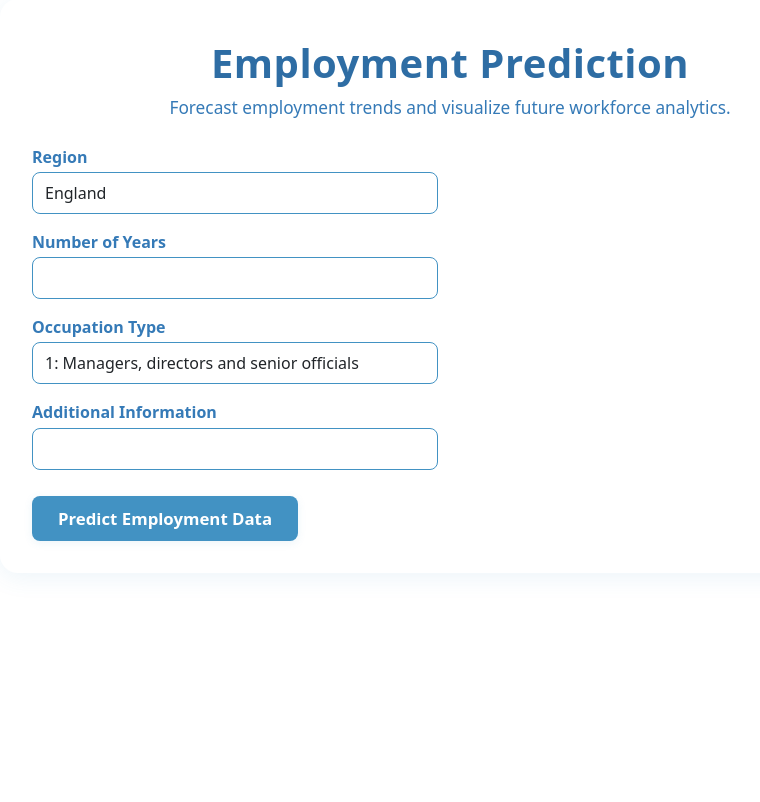
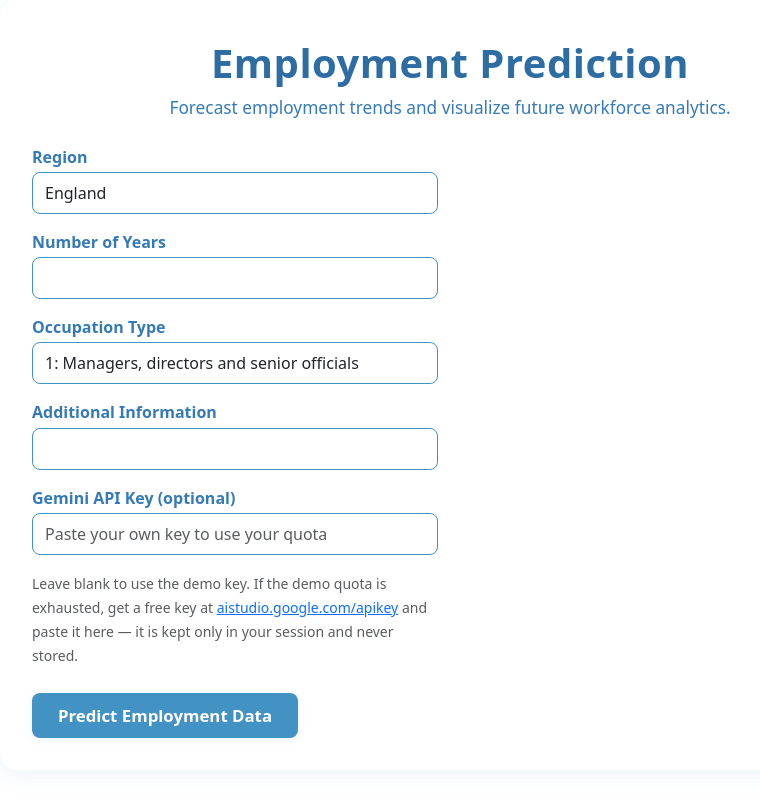
Before and after one commit to catalinatan/employment-analytics-app, a Flask app: template src/employment_flask_app/templates/data_prediction.html in a window 1280 px wide. Shown: the part 129-931 px from the top of the page, without its empty margins (190-950 px from the left). Before the commit the page ends 670 px from the top, so only its background shows below. Run offline with Flask 3, Linux system fonts and the light colour scheme; the template is opened without the code that fills it: values that come from a table or form of the project are taken from there, others are empty; parts of the project's set-up code (start-up, migrations or seed data) failed here and were passed over.

Commit message:
Allows user to use their own api key for gemini

```diff
--- a/src/employment_flask_app/forms/data_prediction.py
+++ b/src/employment_flask_app/forms/data_prediction.py
@@ -1,6 +1,8 @@
 from flask_wtf import FlaskForm
-from wtforms import SelectField, StringField, SubmitField, IntegerField
-from wtforms.validators import InputRequired, NumberRange
+from wtforms import (
+    SelectField, StringField, SubmitField, IntegerField, PasswordField
+)
+from wtforms.validators import InputRequired, NumberRange, Optional
 
 
 # Defining a form class for predicting employment data
@@ -61,5 +63,17 @@ class DataPredictForm(FlaskForm):
         render_kw={'size': 150, 'maxlength': 600}
     )
 
+    # Optional user-supplied Gemini API key (BYOK). Falls back to the
+    # server-configured GENAI_API_KEY when left blank.
+    api_key = PasswordField(
+        'Gemini API Key (optional)',
+        validators=[Optional()],
+        render_kw={
+            'autocomplete': 'off',
+            'placeholder': 'Paste your own key to use your quota',
+            'maxlength': 200,
+        },
+    )
+
     # Submit button for the form
     submit = SubmitField('Predict Employment Data')  # Label for the button
--- a/src/employment_flask_app/templates/data_prediction.html
+++ b/src/employment_flask_app/templates/data_prediction.html
@@ -135,6 +135,17 @@
                     {{ form.additional_info.label(class_='form-label') }}
                     {{ form.additional_info(class_='form-control') }}
                 </div>
+                <div class="mb-3">
+                    {{ form.api_key.label(class_='form-label') }}
+                    {{ form.api_key(class_='form-control') }}
+                    <small class="form-text text-muted">
+                        Leave blank to use the demo key. If the demo quota is
+                        exhausted, get a free key at
+                        <a href="https://aistudio.google.com/apikey" target="_blank" rel="noopener">aistudio.google.com/apikey</a>
+                        and paste it here &mdash; it is kept only in your
+                        session and never stored.
+                    </small>
+                </div>
                 <button type="submit" class="custom-btn">{{ form.submit.label }}</button>
             </div>
         </div>
```
Also changed, not shown: src/employment_flask_app/route_functions.py (+6 -3 lines), src/employment_flask_app/routes.py (+37 -8 lines), README.md.
